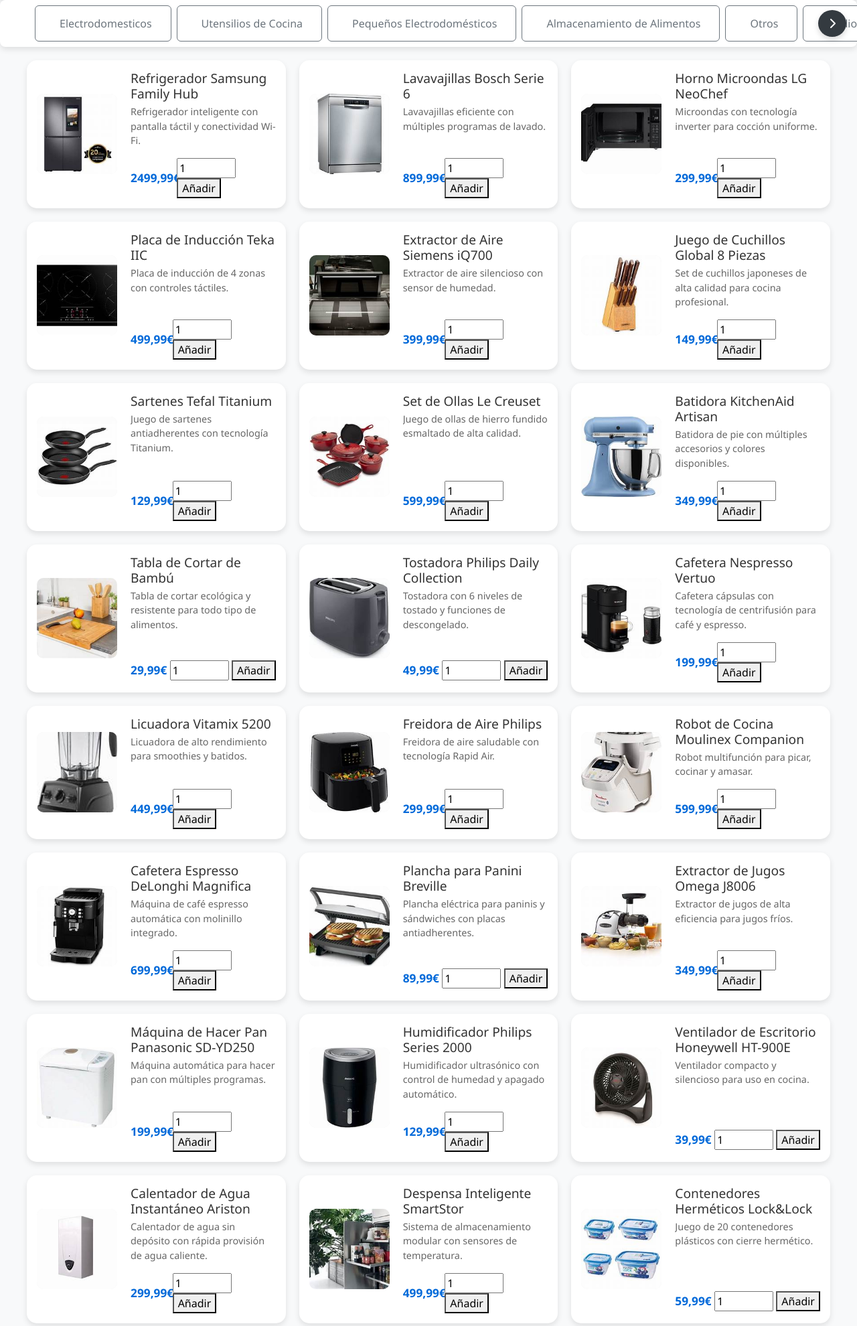
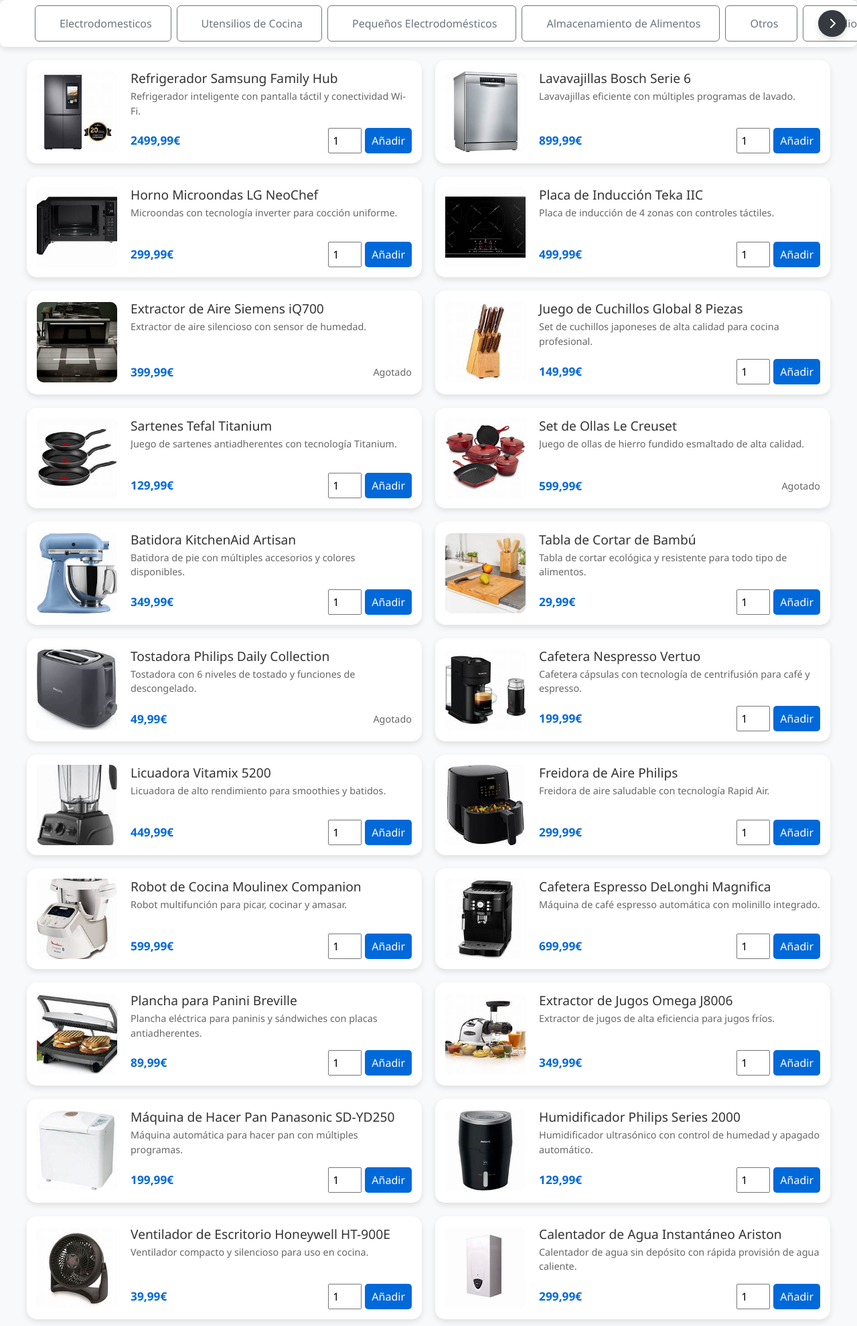
Before and after one commit to ECA-2-10/ecommerce-edb, a Django app: page / in a window 1280 px wide. Shown: the part 74-2054 px from the top of the page at 67% size. Run offline with Django 5.2, Linux system fonts and the light colour scheme; data comes from the database, SQL or seed files in the repository.

Commit message:
improved visualization and fixed overlaping of elements in products

```diff
--- a/product/templates/product/home-better.html
+++ b/product/templates/product/home-better.html
@@ -26,12 +26,22 @@
             {% endfor %}
         </div>
         <script>
+            // Mostrar el mensaje
+            const messageElement = document.querySelector('.message');
             setTimeout(() => {
-                const messages = document.getElementById('messages');
-                if (messages) {
-                    messages.style.opacity = 0;
-                    setTimeout(() => messages.remove(), 500);
-                }
+                messageElement.classList.add('show');
+            }, 100); // Esperar la duración de la animación antes de añadirlo
+
+            // Ocultar el mensaje después de 5 segundos
+            setTimeout(() => {
+                // Añadir el mensaje del DOM
+                messageElement.classList.remove('show');
+                messageElement.classList.add('hide');
+
+                // Remover el mensaje del DOM después de la animación
+                setTimeout(() => {
+                    messageElement.remove();
+                }, 500); // Esperar la duración de la animación antes de eliminarlo
             }, 5000);
         </script>
     {% endif %}
--- a/static/home-better.css
+++ b/static/home-better.css
@@ -136,7 +136,7 @@ footer p {
 }
 #productsContainer {
     display: grid;
-    grid-template-columns: repeat(auto-fill, minmax(350px, 1fr)); /* Ajusta el número de columnas según el ancho disponible */
+    grid-template-columns: repeat(auto-fill, minmax(400px, 1fr)); /* Ajusta el número de columnas según el ancho disponible */
     gap: 20px;
     padding: 20px 40px;
     margin: 0 auto;
@@ -215,6 +215,7 @@ footer p {
     justify-content: space-between;
     align-items: center;
     padding-top: 10px;
+    gap: 10px;
 }
 
 /* Precio */
@@ -223,22 +224,65 @@ footer p {
     font-size: 1.2em;
 }
 
+/* Formulario de añadir al carrito */
+.price-stock form {
+    display: flex;
+    flex-direction: row;
+    justify-content: flex-end;
+    gap: 5px; /* Añadir espacio entre el campo de cantidad y el botón */
+}
+
+.price-stock form input[type="number"] {
+    width: 50px; /* Ajustar el ancho del campo de entrada de número */
+    padding: 5px; /* Añadir algo de relleno para mejorar la apariencia */
+}
+
+.price-stock form button {
+    padding: 5px 10px; /* Mejorar el padding del botón */
+    background-color: #0069d9;
+    color: white;
+    border: none;
+    cursor: pointer;
+    border-radius: 5px; /* Añadir un borde redondeado para hacer el botón más atractivo */
+    transition: background-color 0.3s ease;
+}
+
+.price-stock form button:hover {
+    background-color: #0056b3; /* Cambiar el color del botón al pasar el ratón por encima */
+}
+
 .message {
+    position: fixed; /* Para posicionarlo respecto a la ventana del navegador y no al flujo del documento */
+    right: 20px; /* Ajuste de distancia desde el borde derecho */
+    margin-top: 20px; /* Ajuste de distancia desde la parte superior */
+    transform: translateY(-30px); /* Inicialmente fuera de vista */
     background-color: #d4edda !important; /* Fondo verde claro para mensajes de éxito */
     color: #155724 !important; /* Texto verde oscuro para resaltar */
     padding: 15px !important;
-    border-radius: 5px !important;
-    border: 1px solid #c3e6cb !important; /* Borde ligeramente más oscuro */
-    box-shadow: 0 2px 10px rgba(0, 0, 0, 0.1) !important; /* Sombra suave */
+    border-radius: 15px !important;
+    border: 1px solid #c3e6cb !important;
+    box-shadow: 0 4px 15px rgba(0, 0, 0, 0.2) !important; /* Sombra mejorada */
     font-size: 16px !important;
-    margin: 10px auto !important;
-    width: 90% !important;
+    width: 90%;
     max-width: 400px !important;
-    opacity: 1 !important;
-    transition: opacity 0.5s ease-out !important;
+    opacity: 0; /* Empieza oculto */
+    transition: transform 0.5s ease-out, opacity 0.5s ease-out !important; /* Transiciones mejoradas */
     display: flex !important;
     justify-content: space-between !important;
     align-items: center !important;
+    z-index: 9999; /* Asegura que el mensaje quede por encima de otros elementos */
+}
+
+/* Clase adicional para mostrar el mensaje */
+.message.show {
+    opacity: 1;
+    transform: translateY(0); /* Mueve el mensaje a la posición visible */
+}
+
+/* Clase adicional para ocultar el mensaje */
+.message.hide {
+    opacity: 0;
+    transform: translateY(-30px); /* Mueve el mensaje hacia arriba mientras se desvanece */
 }
 
 .message.success {
```
Also changed, not shown: db.sqlite3.
